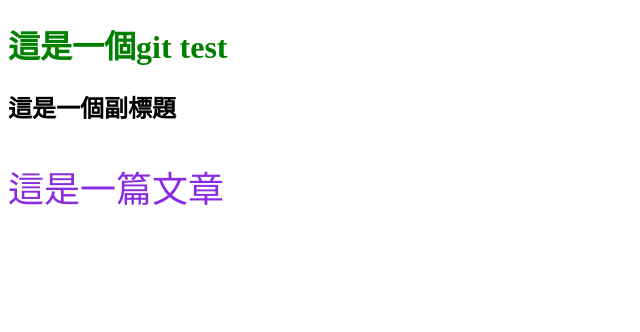
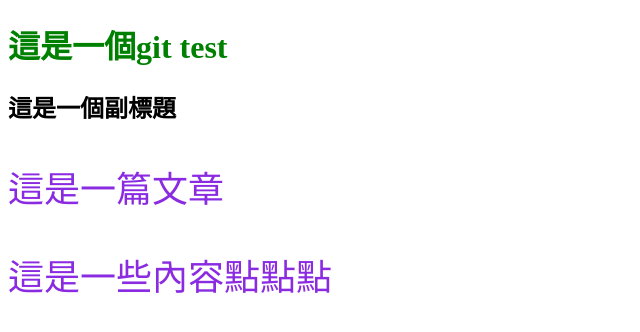
Before and after one commit to liam9930/Gitbub0805, a plain HTML site: page index.html in a window 1280 px wide. Shown: the whole page, without its empty margins (0-640 px from the left). Drawn offline with Linux system fonts and the light colour scheme.

Commit message:
增加文章內容

```diff
--- a/index.html
+++ b/index.html
@@ -10,6 +10,7 @@
     <h1>這是一個git test</h1>
     <h2>這是一個副標題</h2>
     <p>這是一篇文章</p>
+    <p>這是一些內容點點點</p>
 
 </body>
 </html>
```
